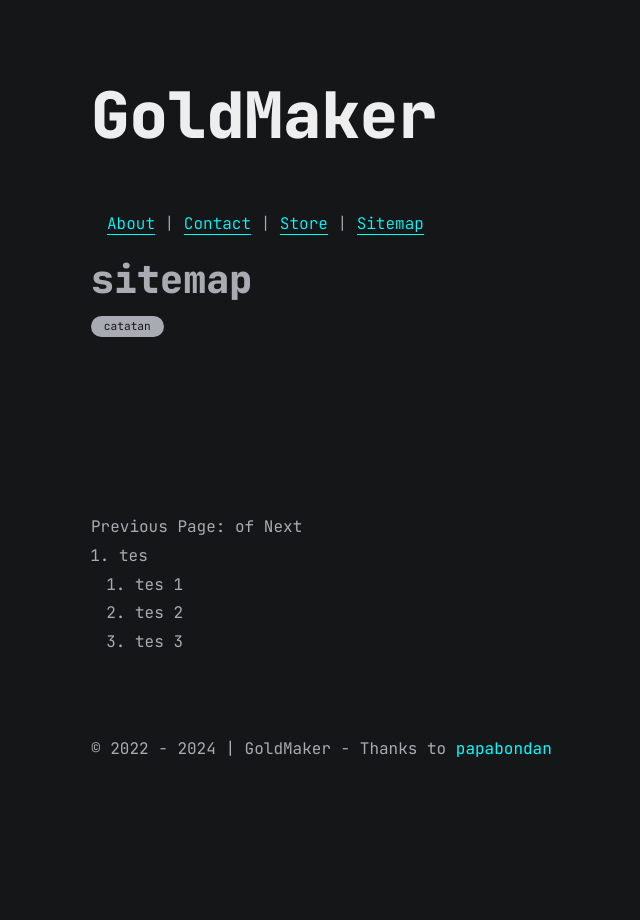
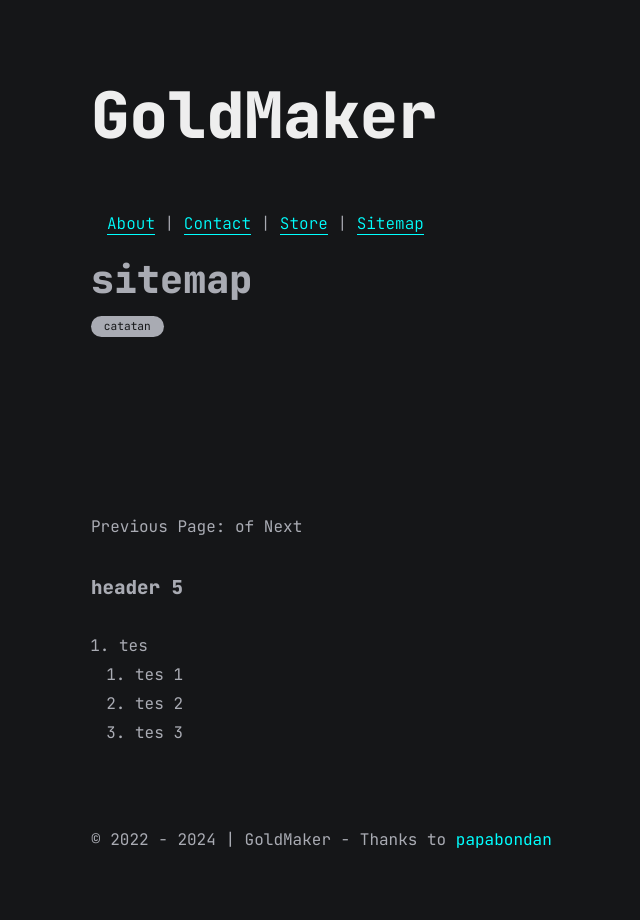
Before and after one commit to angganesia/angganesia.github.io, a Jekyll site: the page built from _pages/sitemaps.md, in a window 1280 px wide. Shown: the whole page, without its empty margins (224-864 px from the left). Built offline with Jekyll 4.4.1, drawn with Linux system fonts in a browser that asks for light colours; comment, search, counter and statistics services are not loaded.

Commit message:
update sitemaps.md

```diff
--- a/_pages/sitemaps.md
+++ b/_pages/sitemaps.md
@@ -22,6 +22,7 @@ categories: [catatan]
 </section>
 {% include pagination.html %}
 
+##### header 5
 1. tes
     1. tes 1
     1. tes 2
```
